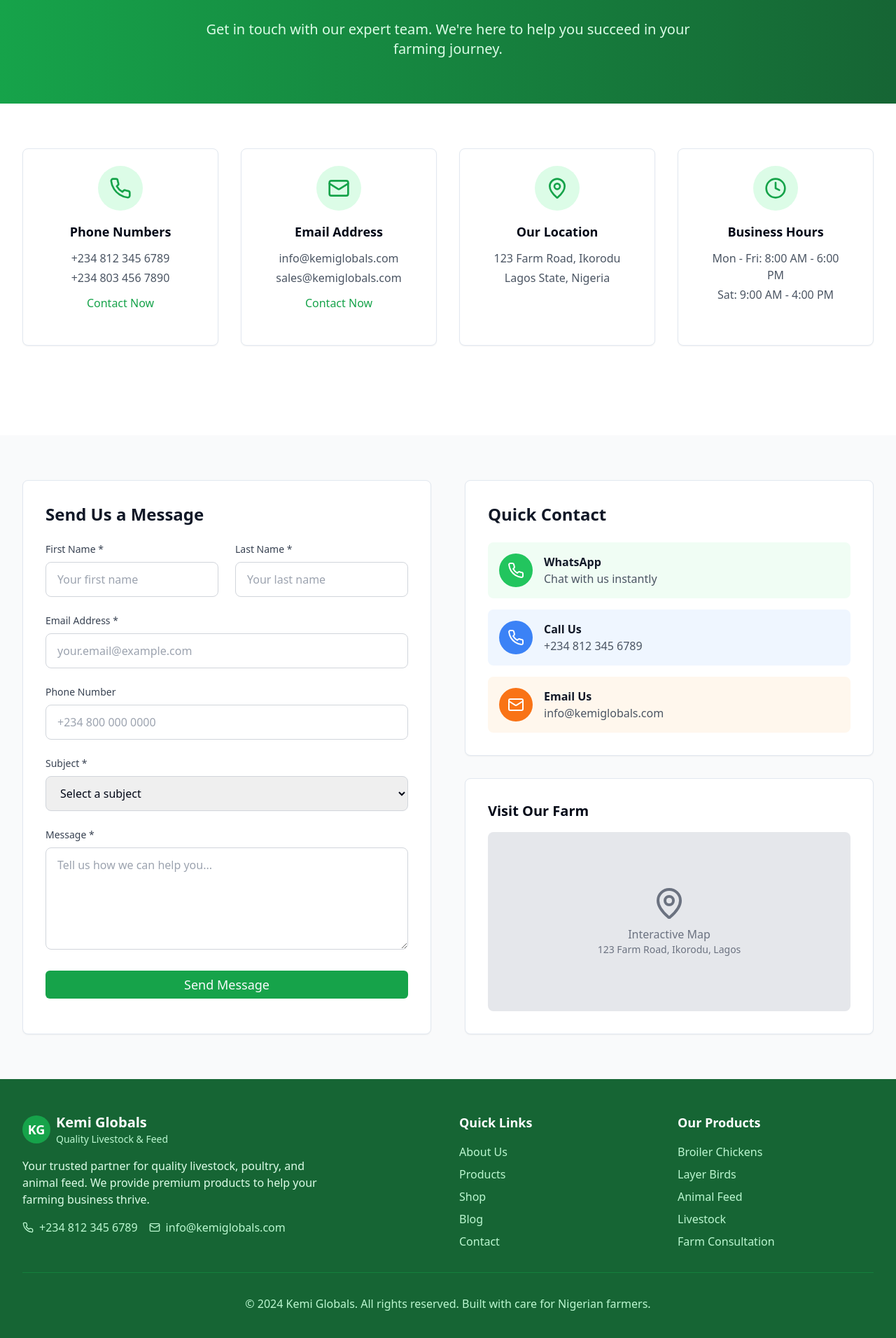
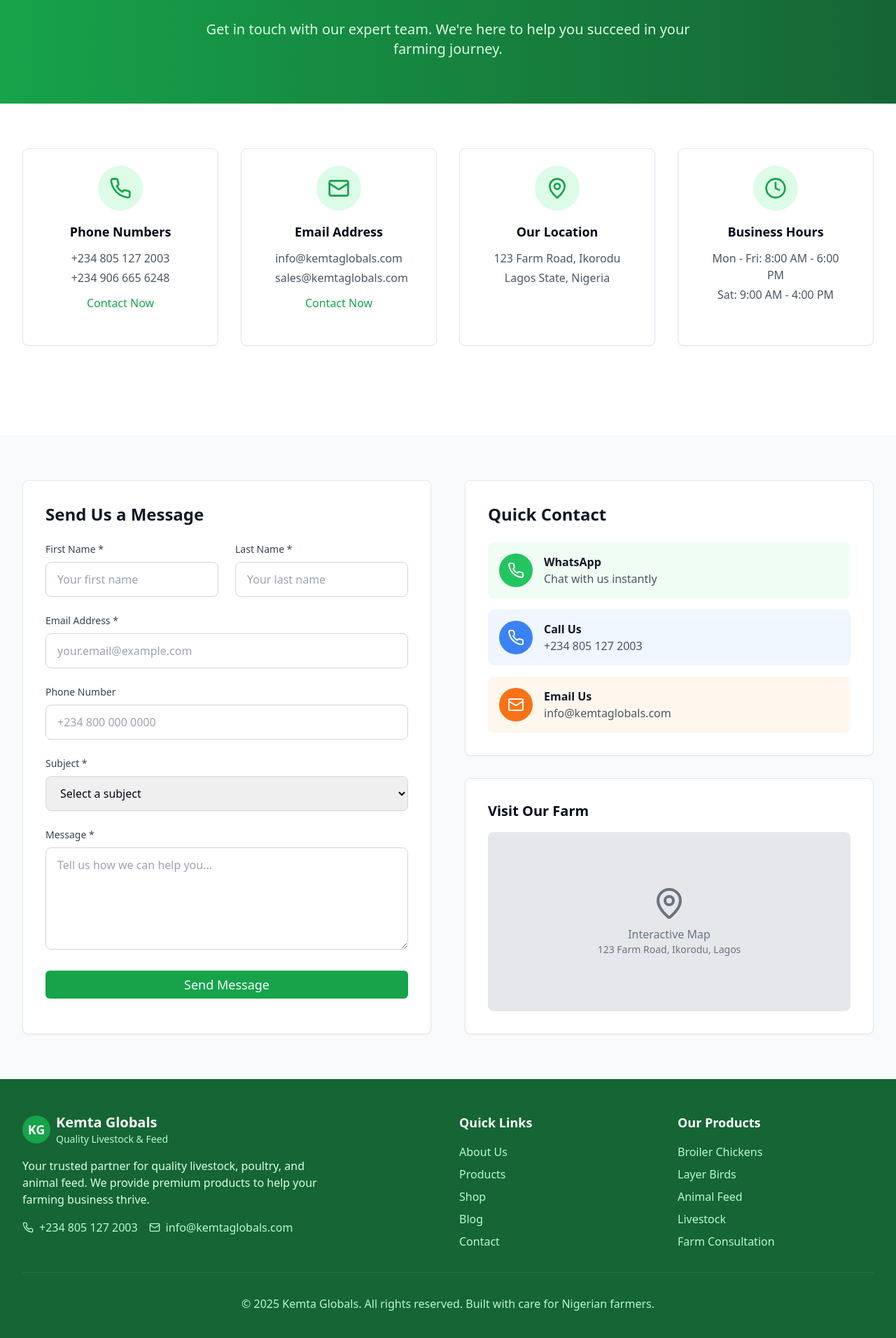
Before and after one commit to AyomideAlimi/kemi-globals-farmhub-online-33, a React (Vite) app: page /contact in a window 1280 px wide. Shown: the part 172-2084 px from the top of the page at 70% size. Built offline with nearby package versions, Linux system fonts and the light colour scheme.

Commit message:
Rename and update contact info
Update company name, year, and WhatsApp numbers in the footer and contact page.

```diff
--- a/src/components/Footer.tsx
+++ b/src/components/Footer.tsx
@@ -14,7 +14,7 @@ const Footer = () => {
                 <span className="text-white font-bold text-lg">KG</span>
               </div>
               <div>
-                <h3 className="text-xl font-bold">Kemi Globals</h3>
+                <h3 className="text-xl font-bold">Kemta Globals</h3>
                 <p className="text-green-200 text-sm">Quality Livestock & Feed</p>
               </div>
             </div>
@@ -23,13 +23,13 @@ const Footer = () => {
               We provide premium products to help your farming business thrive.
             </p>
             <div className="flex space-x-4">
-              <a href="tel:+2348123456789" className="flex items-center text-green-200 hover:text-white">
+              <a href="tel:+2348051272003" className="flex items-center text-green-200 hover:text-white">
                 <Phone className="w-4 h-4 mr-2" />
-                +234 812 345 6789
+                +234 805 127 2003
               </a>
-              <a href="mailto:info@kemiglobals.com" className="flex items-center text-green-200 hover:text-white">
+              <a href="mailto:info@kemtaglobals.com" className="flex items-center text-green-200 hover:text-white">
                 <Mail className="w-4 h-4 mr-2" />
-                info@kemiglobals.com
+                info@kemtaglobals.com
               </a>
             </div>
           </div>
@@ -61,7 +61,7 @@ const Footer = () => {
 
         <div className="border-t border-green-700 mt-8 pt-8 text-center">
           <p className="text-green-200">
-            © 2024 Kemi Globals. All rights reserved. Built with care for Nigerian farmers.
+            © 2025 Kemta Globals. All rights reserved. Built with care for Nigerian farmers.
           </p>
         </div>
       </div>
--- a/src/components/Navigation.tsx
+++ b/src/components/Navigation.tsx
@@ -30,7 +30,7 @@ const Navigation = () => {
               <span className="text-white font-bold text-lg">KG</span>
             </div>
             <div>
-              <h1 className="text-xl font-bold text-green-800">Kemi Globals</h1>
+              <h1 className="text-xl font-bold text-green-800">Kemta Globals</h1>
               <p className="text-xs text-green-600">Quality Livestock & Feed</p>
             </div>
           </Link>
--- a/src/pages/Contact.tsx
+++ b/src/pages/Contact.tsx
@@ -17,19 +17,19 @@ const Contact = () => {
       icon: Phone,
       title: "Phone Numbers",
       details: [
-        "+234 812 345 6789",
-        "+234 803 456 7890"
+        "+234 805 127 2003",
+        "+234 906 665 6248"
       ],
-      action: "tel:+2348123456789"
+      action: "tel:+2348051272003"
     },
     {
       icon: Mail,
       title: "Email Address",
       details: [
-        "info@kemiglobals.com",
-        "sales@kemiglobals.com"
+        "info@kemtaglobals.com",
+        "sales@kemtaglobals.com"
       ],
-      action: "mailto:info@kemiglobals.com"
+      action: "mailto:info@kemtaglobals.com"
     },
     {
       icon: MapPin,
@@ -193,7 +193,7 @@ const Contact = () => {
                 <h2 className="text-2xl font-bold text-gray-900 mb-6">Quick Contact</h2>
                 <div className="space-y-4">
                   <a
-                    href="https://wa.me/2348123456789"
+                    href="https://wa.me/2348051272003"
                     target="_blank"
                     rel="noopener noreferrer"
                     className="flex items-center p-4 bg-green-50 rounded-lg hover:bg-green-100 transition-colors"
@@ -208,7 +208,7 @@ const Contact = () => {
                   </a>
 
                   <a
-                    href="tel:+2348123456789"
+                    href="tel:+2348051272003"
                     className="flex items-center p-4 bg-blue-50 rounded-lg hover:bg-blue-100 transition-colors"
                   >
                     <div className="w-12 h-12 bg-blue-500 rounded-full flex items-center justify-center mr-4">
@@ -216,12 +216,12 @@ const Contact = () => {
                     </div>
                     <div>
                       <h3 className="font-semibold text-gray-900">Call Us</h3>
-                      <p className="text-gray-600">+234 812 345 6789</p>
+                      <p className="text-gray-600">+234 805 127 2003</p>
                     </div>
                   </a>
 
                   <a
-                    href="mailto:info@kemiglobals.com"
+                    href="mailto:info@kemtaglobals.com"
                     className="flex items-center p-4 bg-orange-50 rounded-lg hover:bg-orange-100 transition-colors"
                   >
                     <div className="w-12 h-12 bg-orange-500 rounded-full flex items-center justify-center mr-4">
@@ -229,7 +229,7 @@ const Contact = () => {
                     </div>
                     <div>
                       <h3 className="font-semibold text-gray-900">Email Us</h3>
-                      <p className="text-gray-600">info@kemiglobals.com</p>
+                      <p className="text-gray-600">info@kemtaglobals.com</p>
                     </div>
                   </a>
                 </div>
--- a/src/pages/Shop.tsx
+++ b/src/pages/Shop.tsx
@@ -235,7 +235,7 @@ const Shop = () => {
               </div>
               <div className="flex flex-col sm:flex-row gap-4">
                 <a
-                  href={`https://wa.me/2348123456789?text=Hello! I'd like to place an order for: ${Object.entries(cart).map(([productId, quantity]) => {
+                  href={`https://wa.me/2348051272003?text=Hello! I'd like to place an order for: ${Object.entries(cart).map(([productId, quantity]) => {
                     if (quantity === 0) return '';
                     const product = products.find(p => p.id === parseInt(productId));
                     return product ? `${product.name} x ${quantity}` : '';
```
